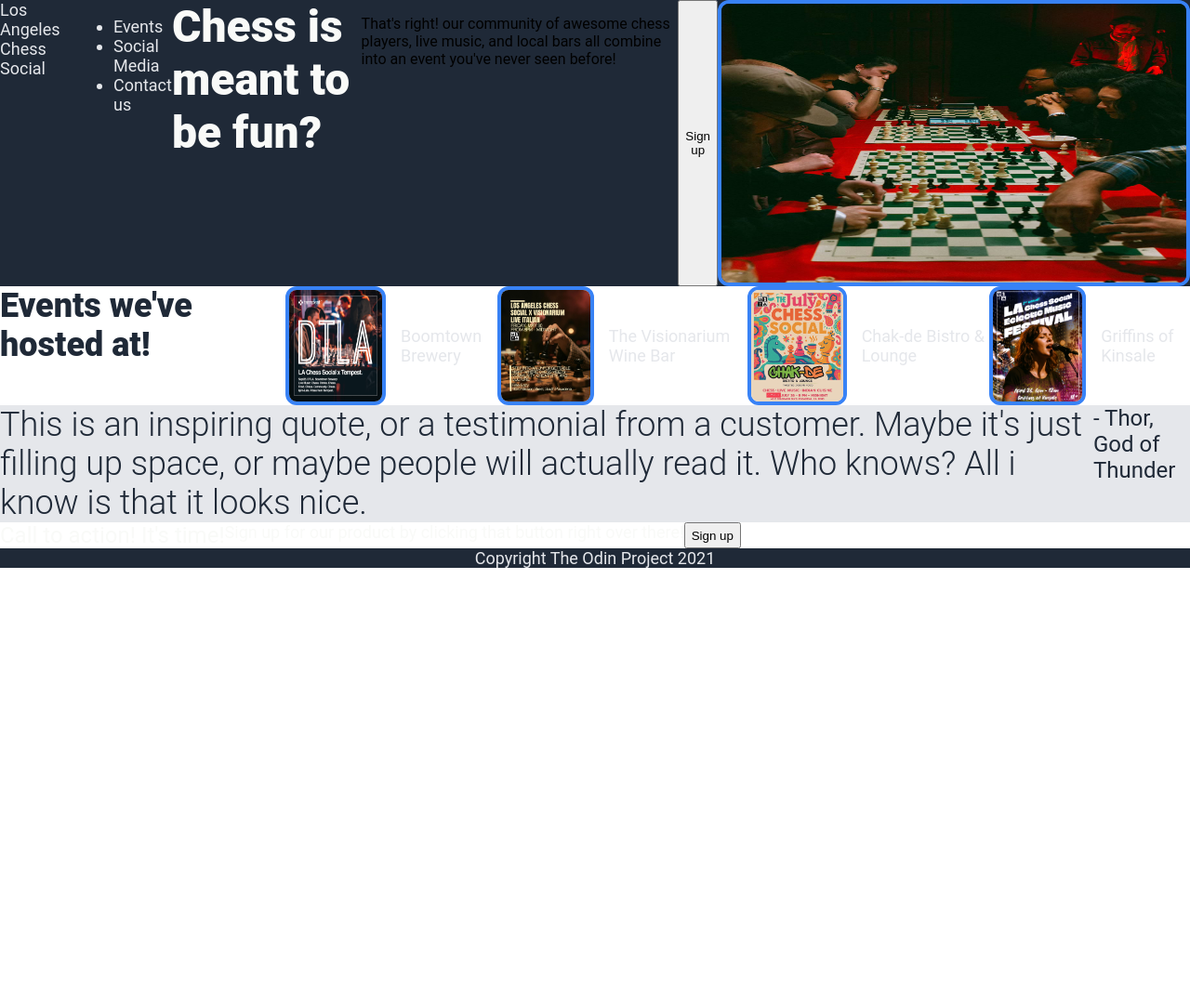
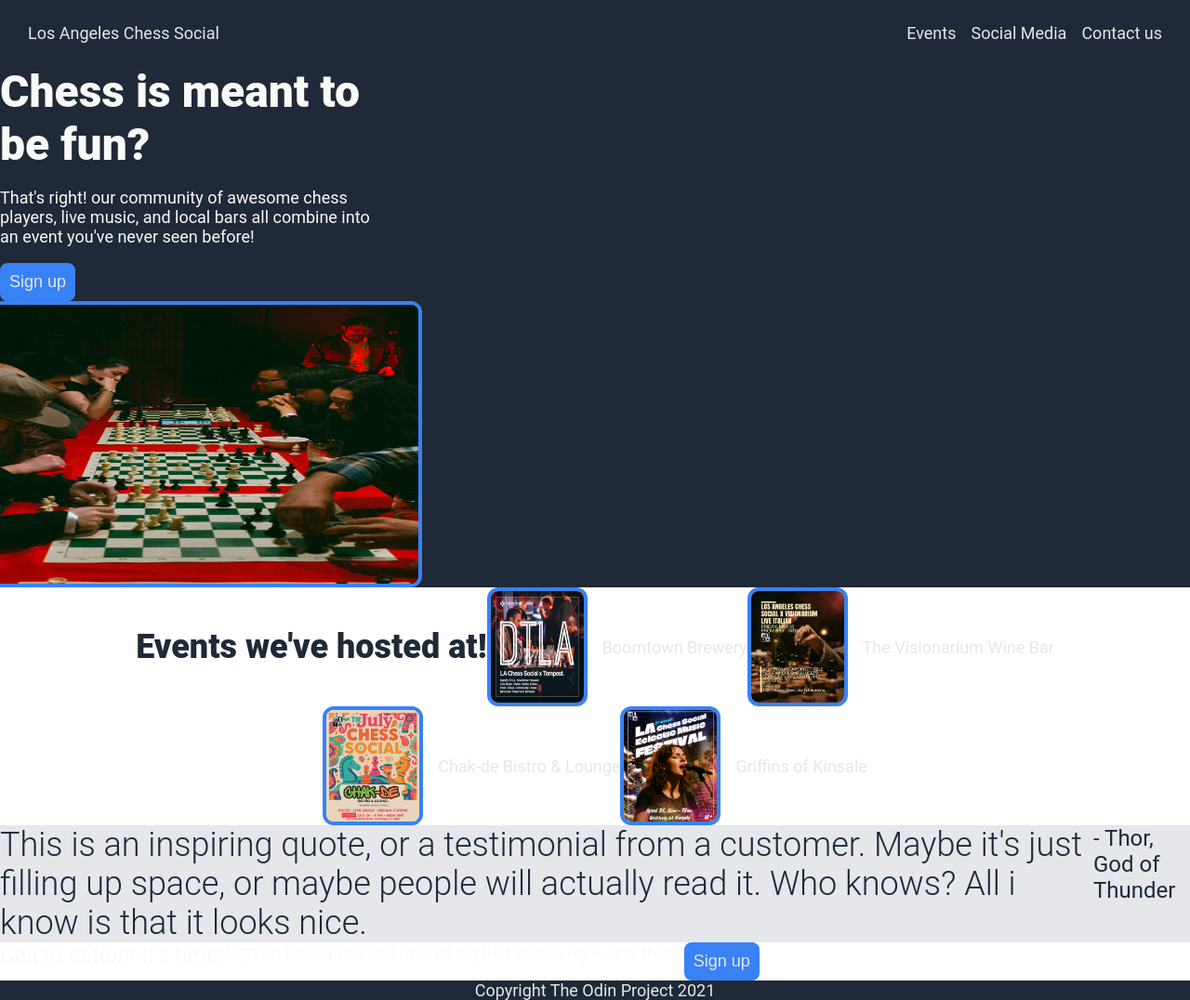
Before and after one commit to travitosama-tech/Landing-Page, a plain HTML site: page index.html in a window 1280 px wide. Shown: the whole page at 93% size. Before the commit the page ends 800 px from the top, so only its background shows below. Drawn offline with Linux system fonts and the light colour scheme.

Commit message:
edits and messing around with flex to get alignment proper.

```diff
--- a/index.html
+++ b/index.html
@@ -21,14 +21,15 @@
             </div>
         </div>
         <div class="content-1">
-            <div class="content-text">Chess is meant to be fun?</div>
-                <p>That's right! our community of awesome chess players,
+            <div class="content-1-left">
+                <div class="content-text">Chess is meant to be fun?</div>
+                <p class="content-text-2">That's right! our community of awesome chess players,
                     live music, and local bars all combine into an event
                     you've never seen before!</p>
                 <button>Sign up</button>
-                <div class="Main-image">
-                    <img src="images/Main-image_files/Main-image.jpg">
-                </div>
+            </div>
+            <div class="Main-image">
+                <img src="images/Main-image_files/Main-image.jpg">
             </div>
         </div>
     </div>
--- a/styles.css
+++ b/styles.css
@@ -9,13 +9,18 @@ body {
 .section-1 {
     background-color: #1F2937;
     display: flex;
+    flex-wrap: wrap;
 }
 
 .header {
     color: #f9faf8;
     font-size: 24px;
+    height: 70px;
+    width: 1300px;
     display: flex;
-    flex-direction: row;
+    justify-content: space-between;
+    align-items: center;
+    padding: 0 30px;
 }
 
 .links,
@@ -23,11 +28,23 @@ body {
 .text {
     font-size: 18px;
     color: #E5E7EB;
+}
+
+
+ul {
+    list-style-type: none;
     display: flex;
+    padding: 0;
+    margin: 0;
+    gap: 16px;
 }
 
 .content-1 {
     display: flex;
+    flex-direction: column;
+    justify-content: space-evenly;
+    align-items: center;
+    width: 400px;
 }
 
 .content-text {
@@ -37,10 +54,18 @@ body {
     display: flex;
 }
 
-.content-1.button {
+.content-text-2 {
+    color:#f9faf8;
+    font-size: 18px;
+}
+
+button {
     background-color: #3882f6;
     font-size: 18px;
-    display: flex;
+    color:#E5E7EB;
+    border: none;
+    border-radius: 8px;
+    padding: 10px;
 }
 
 .Main-image img {
@@ -49,20 +74,20 @@ body {
     width: 500px;
     border: 4px solid #3882f6;
     border-radius: 12px;
-    display: flex;
 }
 
 img {
-    display: flex;
     height: 120px;
     width: 100px;
     border: 4px solid #3882f6;
     border-radius: 12px;
-    display: flex;
 }
 
 .content-2 {
     display: flex;
+    justify-content: center;
+    align-items: center;
+    flex-wrap: wrap;
 }
 
 .header-2 {
```
